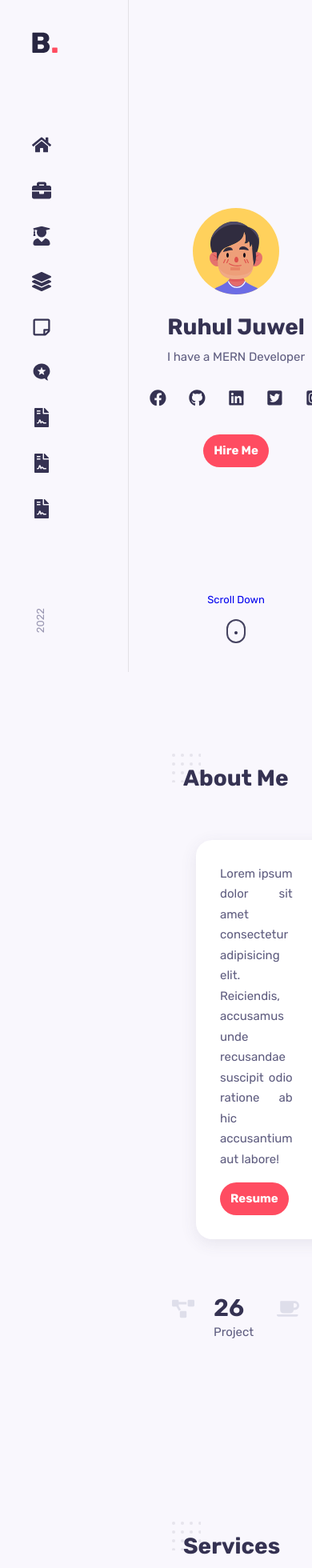
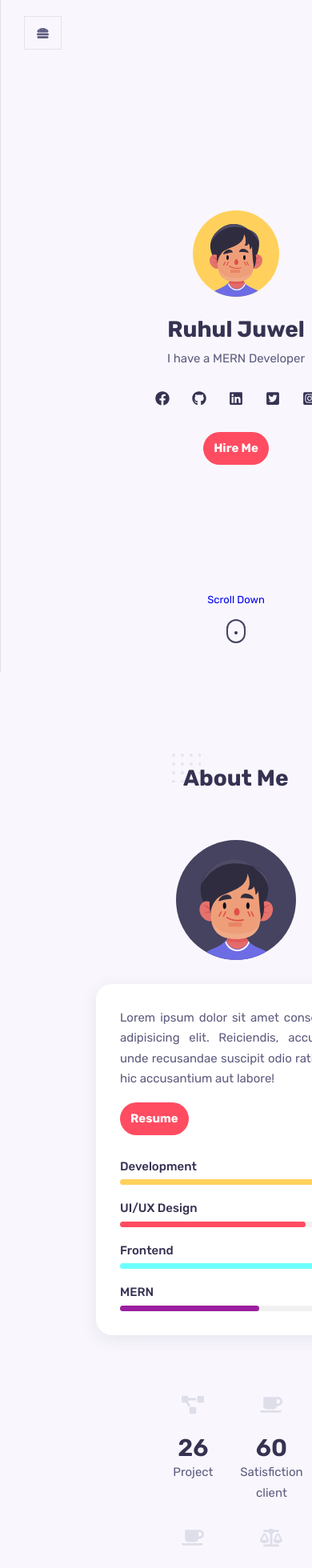
Before and after one commit to ruhulamin111/ruhul, a React (Create React App) app: page / in a window 390 px wide. Shown: the top 1960 px of the page at 80% size. Built offline with nearby package versions, Linux system fonts and the light colour scheme; the HTML template or start-up script is replaced by a standard one.

Commit message:
about responsive

```diff
--- a/src/components/About/About.css
+++ b/src/components/About/About.css
@@ -101,3 +101,51 @@
 .about_title {
     font-size: 1.875rem;
 }
+
+@media screen and (max-width: 1024px) {
+    .about_container {
+        grid-template-columns: 720px;
+        justify-content: center;
+        row-gap: 1.875rem;
+    }
+
+    .about_data::before {
+        border-left: 10px solid transparent;
+        border-right: 10px solid transparent;
+        border-bottom: 10px solid #fff;
+        left: 49%;
+        top: -20px;
+    }
+
+    .about_img {
+        justify-self: center;
+    }
+
+    .about_box {
+        flex-direction: column;
+        row-gap: .5rem;
+        text-align: center;
+    }
+
+}
+
+@media screen and (max-width: 768px) {
+    .about_container {
+        grid-template-columns: 350px;
+    }
+
+    .about_data::before {
+        left: 47%;
+    }
+
+    .about_data {
+        grid-template-columns: 1fr;
+        row-gap: 1.875rem;
+    }
+
+    .about_boxes {
+        grid-template-columns: repeat(2, 1fr);
+        row-gap: 1.5rem;
+        justify-content: center;
+    }
+}
--- a/src/components/Home/Home.css
+++ b/src/components/Home/Home.css
@@ -107,3 +107,9 @@
     left: 2%;
     top: 10%;
 }
+
+@media screen and (max-width: 1024px) {
+    .home_socials_link {
+        font-size: 1.125rem;
+    }
+}
--- a/src/components/Sidebar/Sidebar.css
+++ b/src/components/Sidebar/Sidebar.css
@@ -35,3 +35,24 @@
     transform: rotate(-180deg);
     writing-mode: vertical-rl;
 }
+
+.nav_toggle {
+    position: fixed;
+    top: 1.25rem;
+    left: 1.875rem;
+    cursor: pointer;
+    height: 40px;
+    width: 45px;
+    background-color: var(--body-color);
+    border: 1px solid #e8dfec;
+    display: flex;
+    justify-content: center;
+    align-items: center;
+    z-index: 1;
+}
+
+@media screen and (max-width: 1024px) {
+    .aside {
+        margin-left: -160px;
+    }
+}
--- a/src/components/Sidebar/Sidebar.js
+++ b/src/components/Sidebar/Sidebar.js
@@ -1,11 +1,12 @@
 import React from 'react';
 import './Sidebar.css';
 import Logo from '../../assets/logo.svg'
-import { FaBriefcase, FaFileContract, FaHome, FaLayerGroup, FaMicroblog, FaRegStickyNote, FaUserGraduate, } from 'react-icons/fa';
+import { FaBriefcase, FaFileContract, FaHamburger, FaHome, FaLayerGroup, FaMicroblog, FaRegStickyNote, FaUserGraduate, } from 'react-icons/fa';
 
 
 const Sidebar = () => {
     return (
+        <>
             <aside className='aside'>
                 <a href="#home" className="nav_logo">
                     <img src={Logo} alt="" />
@@ -31,15 +32,6 @@ const Sidebar = () => {
                             <li className="nav_item">
                                 <a href="#blog" className="nav_link"><FaMicroblog /></a>
                             </li>
-                        <li className="nav_item">
-                            <a href="#contact" className="nav_link"><FaFileContract /></a>
-                        </li>
-                        <li className="nav_item">
-                            <a href="#home" className="nav_link"><FaFileContract /></a>
-                        </li>
-                        <li className="nav_item">
-                            <a href="#home" className="nav_link"><FaFileContract /></a>
-                        </li>
                         </ul>
                     </div>
                 </nav>
@@ -47,6 +39,11 @@ const Sidebar = () => {
                     <span className="copyright">2022</span>
                 </div>
             </aside>
+
+            <div className="nav_toggle">
+                <FaHamburger />
+            </div>
+        </>
     );
 };
 
```
Lines whose indentation alone changed are shown as unchanged.
